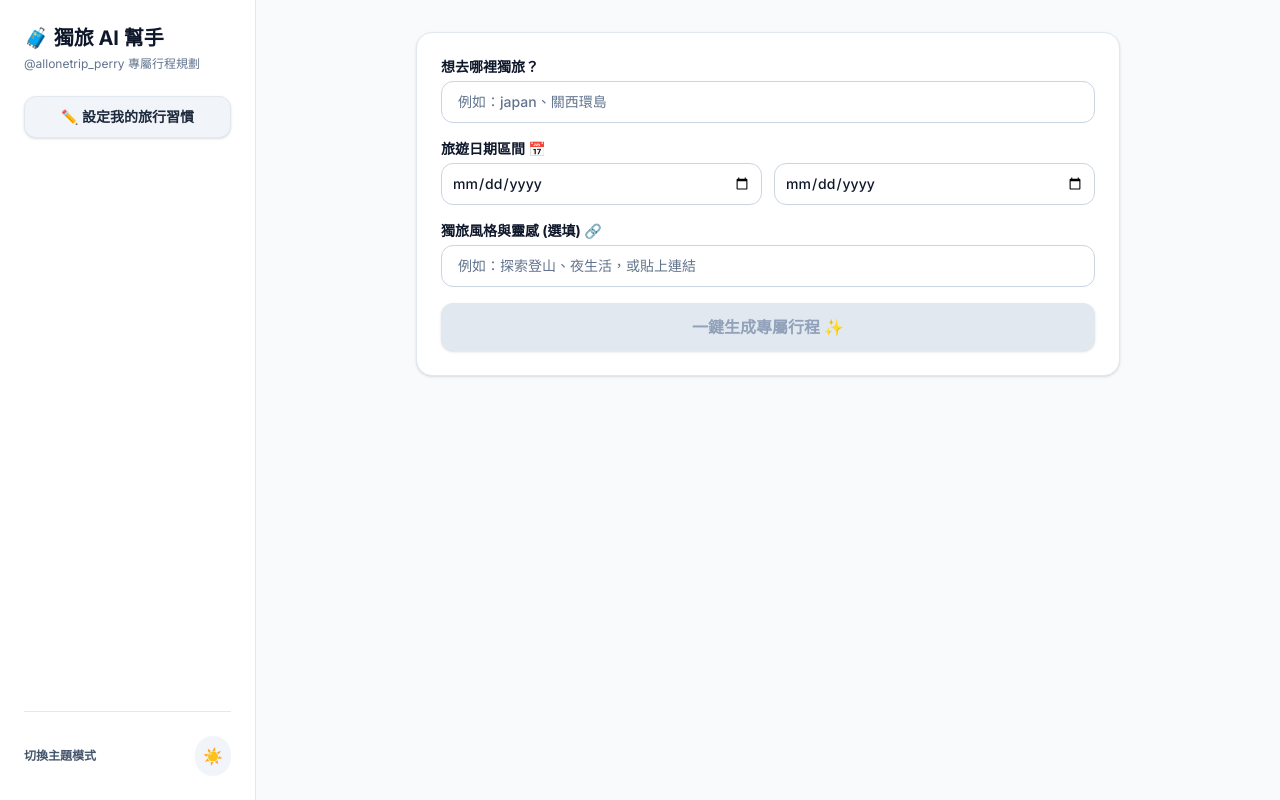
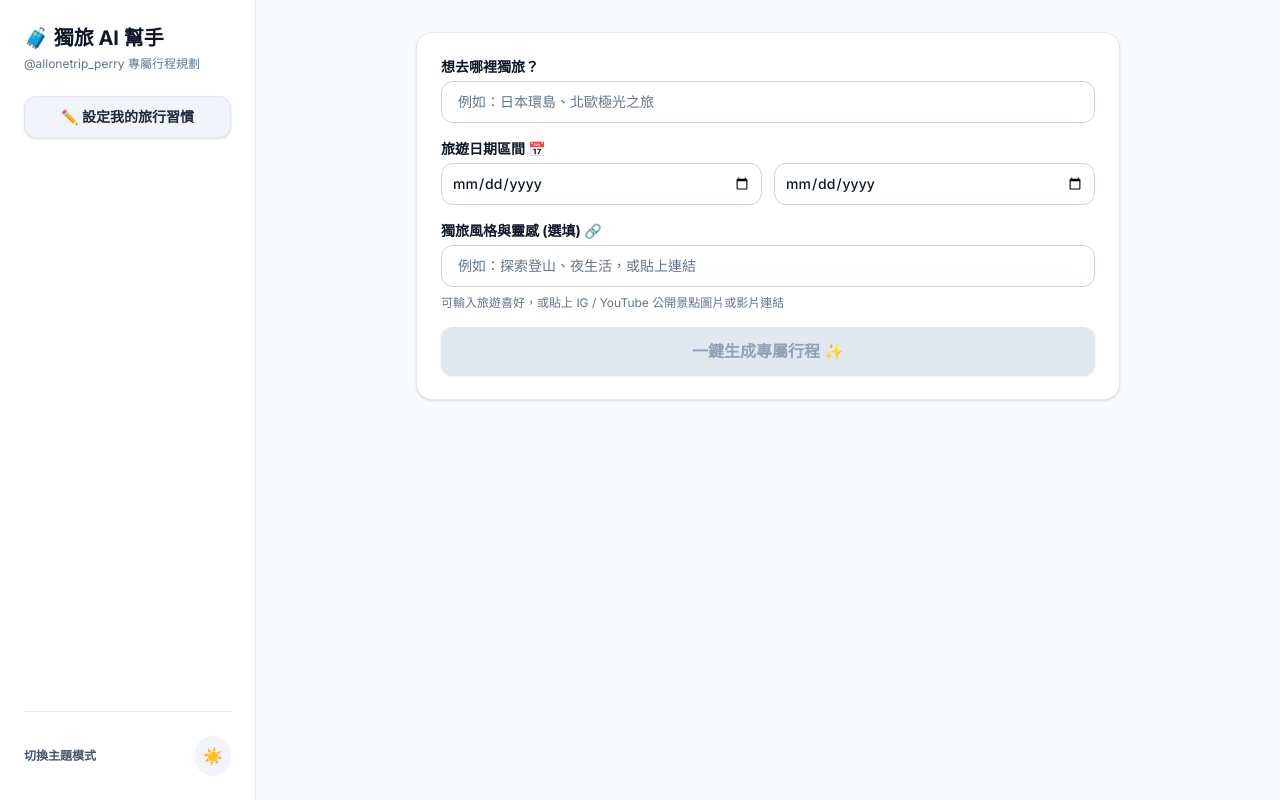
Before and after one commit to PerryChen-creator/allonetrip-ai, a Next.js app: page / in a window 1280 px wide. Built offline with nearby package versions, Linux system fonts and the light colour scheme.

Commit message:
fix: restore original placeholders and helper text

```diff
--- a/app/page.tsx
+++ b/app/page.tsx
@@ -70,7 +70,7 @@ function parseMarkdownText(text: string) {
 export default function Home() {
   const [darkMode, setDarkMode] = useState(false);
 
-  // 1. 旅行習慣 Modal 狀態與 LocalStorage 載入
+  // 旅行習慣 Modal 狀態與 LocalStorage 載入
   const [isPrefModalOpen, setIsPrefModalOpen] = useState(false);
   const [userPreferences, setUserPreferences] = useState({
     departureAirport: '台北桃園 TPE',
@@ -79,7 +79,6 @@ export default function Home() {
     customNotes: '',
   });
 
-  // 載入與儲存 LocalStorage 偏好
   useEffect(() => {
     const saved = localStorage.getItem('allonetrip_user_prefs');
     if (saved) {
@@ -96,13 +95,11 @@ export default function Home() {
     setIsPrefModalOpen(false);
   };
 
-  // 表單狀態
   const [destination, setDestination] = useState('');
   const [startDate, setStartDate] = useState('');
   const [endDate, setEndDate] = useState('');
   const [style, setStyle] = useState('');
 
-  // 對話與圖片狀態
   const [messages, setMessages] = useState<Array<{ role: string; content: string; images?: string[] }>>([]);
   const [inputQuery, setInputQuery] = useState('');
   const [selectedImages, setSelectedImages] = useState<string[]>([]);
@@ -182,7 +179,7 @@ export default function Home() {
           endDate,
           style,
           messages: newMessages,
-          userPreferences, // 附帶使用者偏好設定
+          userPreferences,
         }),
       });
 
@@ -213,7 +210,6 @@ export default function Home() {
             </h1>
             <p className="text-xs text-slate-500 dark:text-slate-400 mt-1">@allonetrip_perry 專屬行程規劃</p>
 
-            {/* 🔴 綁定開啟 Modal 事件 */}
             <button
               onClick={() => setIsPrefModalOpen(true)}
               className="mt-6 w-full py-2.5 bg-slate-100 dark:bg-slate-800 hover:bg-slate-200 dark:hover:bg-slate-700 text-slate-800 dark:text-slate-200 rounded-xl text-sm font-semibold transition border border-slate-200 dark:border-slate-700 shadow-sm"
@@ -237,13 +233,14 @@ export default function Home() {
         {/* 主內容區 */}
         <div className="flex-1 max-w-3xl mx-auto p-4 md:p-8 space-y-6">
           <div className="bg-white dark:bg-slate-900 p-6 rounded-2xl shadow-sm border border-slate-200 dark:border-slate-800 space-y-4">
+
             <div>
               <label className="block text-sm font-bold text-slate-900 dark:text-slate-100 mb-1">
                 想去哪裡獨旅？
               </label>
               <input
                 type="text"
-                placeholder="例如：japan、關西環島"
+                placeholder="例如：日本環島、北歐極光之旅"
                 value={destination}
                 onChange={(e) => setDestination(e.target.value)}
                 className="w-full px-4 py-2.5 border border-slate-300 dark:border-slate-700 rounded-xl text-slate-900 dark:text-white bg-white dark:bg-slate-800 placeholder:text-slate-500 dark:placeholder:text-slate-400 focus:ring-2 focus:ring-slate-800 outline-none text-sm font-medium transition"
@@ -291,6 +288,9 @@ export default function Home() {
                 onChange={(e) => setStyle(e.target.value)}
                 className="w-full px-4 py-2.5 border border-slate-300 dark:border-slate-700 rounded-xl text-slate-900 dark:text-white bg-white dark:bg-slate-800 placeholder:text-slate-500 dark:placeholder:text-slate-400 focus:ring-2 focus:ring-slate-800 outline-none text-sm font-medium transition"
               />
+              <p className="text-xs text-slate-500 dark:text-slate-400 mt-2">
+                可輸入旅遊喜好，或貼上 IG / YouTube 公開景點圖片或影片連結
+              </p>
             </div>
 
             <button
@@ -403,7 +403,7 @@ export default function Home() {
         </div>
       </div>
 
-      {/* 🔴 「設定我的旅行習慣」 Modal 彈窗 */}
+      {/* 「設定我的旅行習慣」 Modal 彈窗 */}
       {isPrefModalOpen && (
         <div className="fixed inset-0 bg-black/50 backdrop-blur-sm z-50 flex items-center justify-center p-4">
           <div className="bg-white dark:bg-slate-900 border border-slate-200 dark:border-slate-800 rounded-2xl max-w-md w-full p-6 shadow-2xl space-y-4">
```
